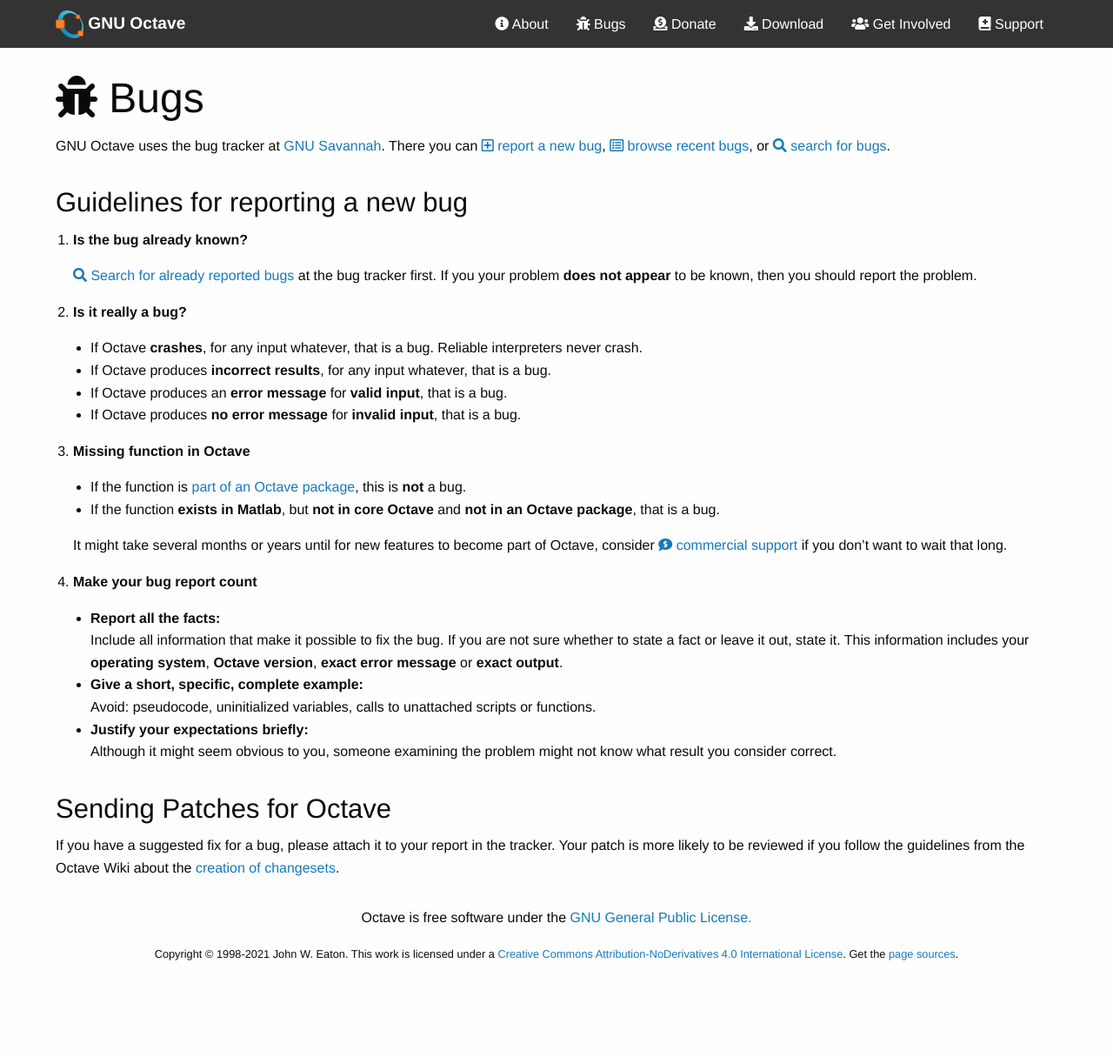
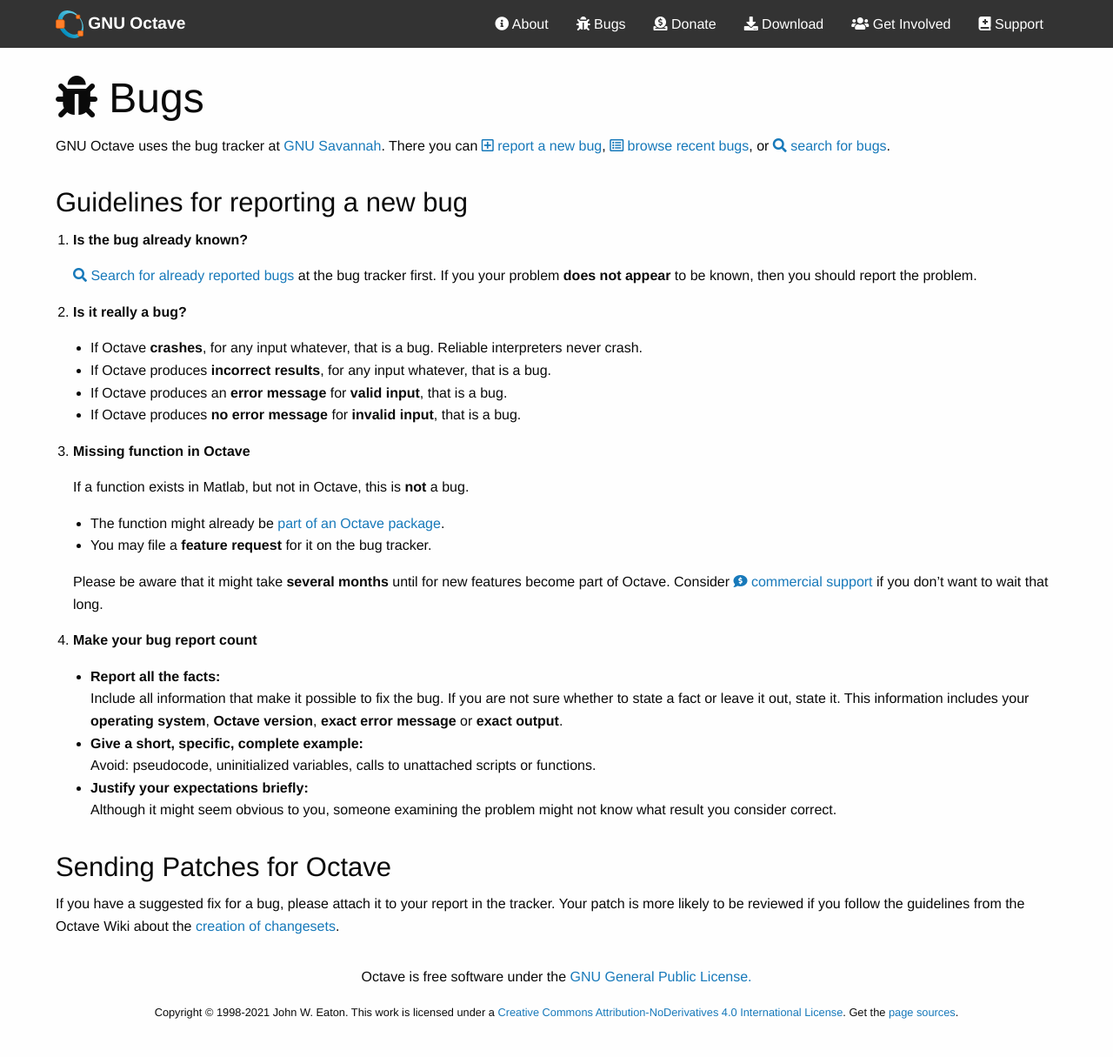
Before and after one commit to gnu-octave/gnu-octave.github.io, a Jekyll site: the page built from pages/menu/bugs.md, in a window 1280 px wide. Shown: the whole page at 87% size. Built offline with Jekyll 4.4.1, drawn with Linux system fonts in a browser that asks for light colours; nearby versions of some CDN libraries; before the commit the page ends 1148 px from its top, so only the background shows below that.

Commit message:
Improve bug reporting section.

```diff
--- a/pages/menu/bugs.md
+++ b/pages/menu/bugs.md
@@ -35,18 +35,17 @@
 
 3. **Missing function in Octave**
 
-   - If the function is
-     [part of an Octave package]({{ site.sourceforge_url }}/functions_by_alpha.php),
-     this is **not** a bug.
-   - If the function **exists in Matlab**,
-     but **not in core Octave** and **not in an Octave package**,
-     that is a bug.
+   If a function exists in Matlab, but not in Octave, this is **not** a bug.
+
+   - The function might already be
+     [part of an Octave package]({{ site.sourceforge_url }}/functions_by_alpha.php).
+   - You may file a **feature request** for it on the bug tracker.
 
    <p></p>
 
-   It might take several months or years until for new features to become part
-   of Octave, consider
-   [<i class="fas fa-comment-dollar"></i> commercial support]({{ "commercial-support.html" | relative_url }})
+   Please be aware that it might take **several months**
+   until for new features become part of Octave.
+   Consider [<i class="fas fa-comment-dollar"></i> commercial support]({{ "commercial-support.html" | relative_url }})
    if you don't want to wait that long.
 
 4. **Make your bug report count**
```
Also changed, not shown: pages/index.md (+1 -1 lines).
